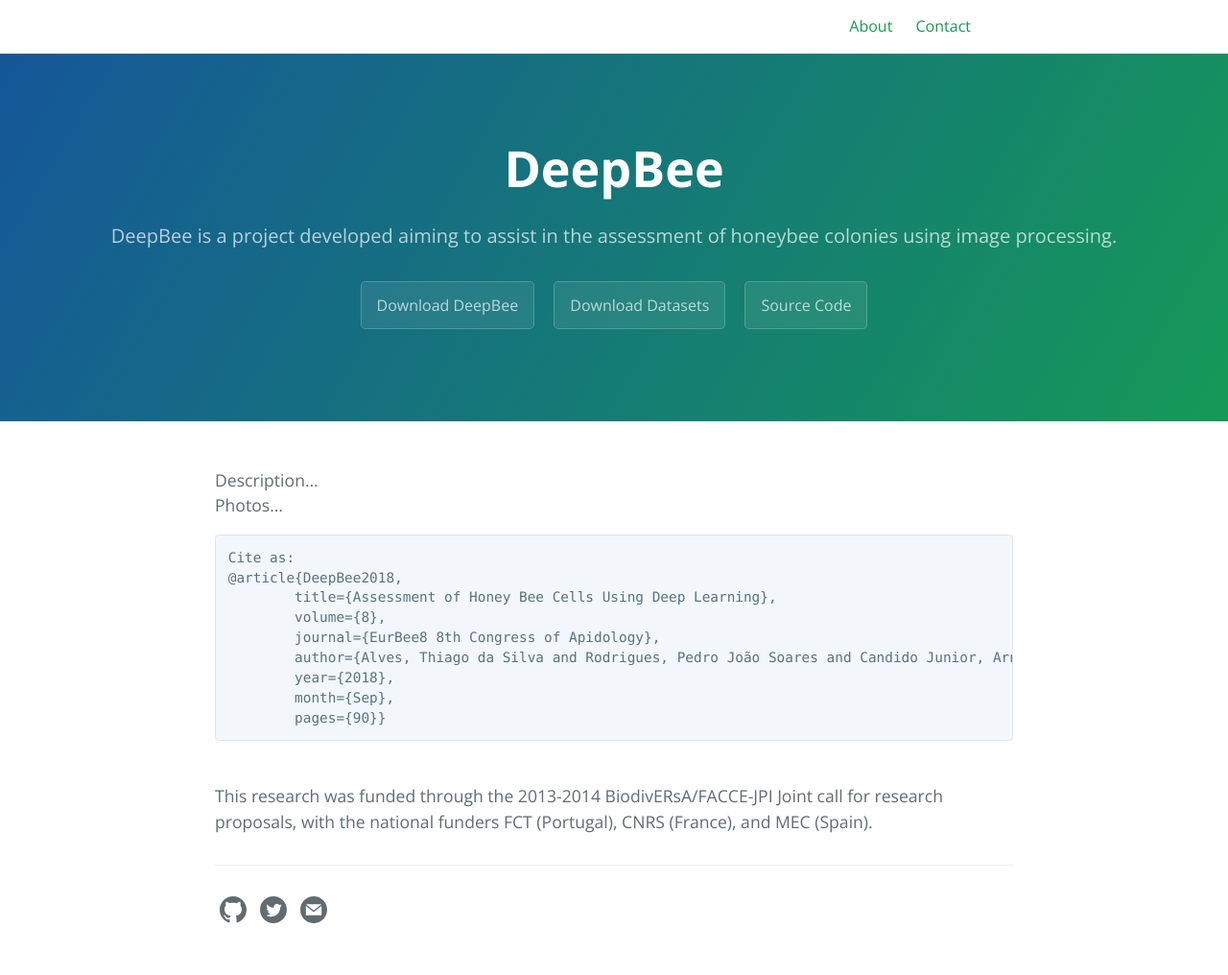
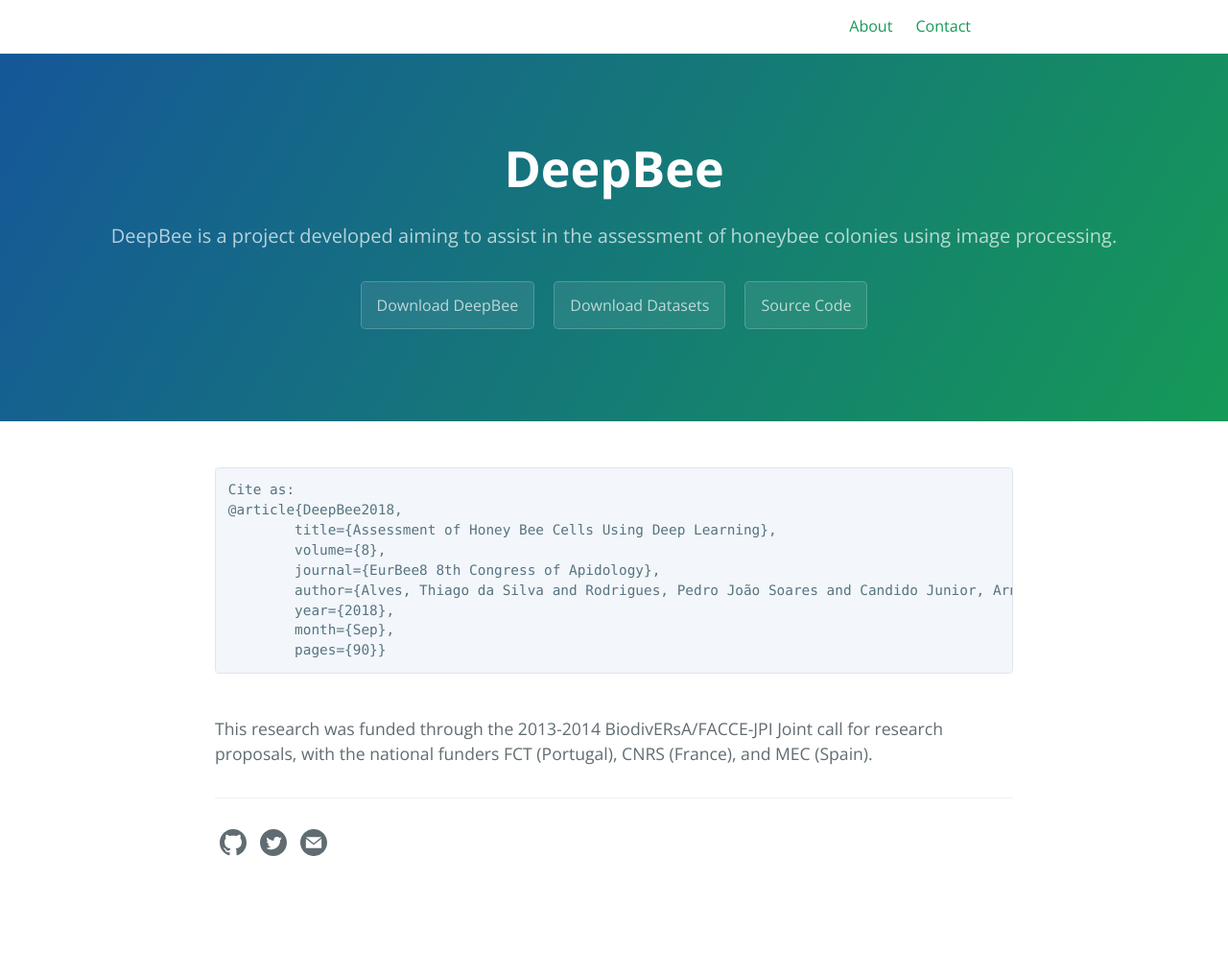
Before and after one commit to avsthiago/DeepBee, a Jekyll site: the page built from index.md, in a window 1280 px wide. Shown: the whole page at 96% size. Built offline with Jekyll 4.4.1, drawn with Linux system fonts in a browser that asks for light colours; after the commit the page ends 946 px from its top, so only the background shows below that.

Commit message:
Layout changed

````diff
--- a/index.md
+++ b/index.md
@@ -8,8 +8,6 @@
 layout: home
 ---
 
-Description...<br />
-Photos...
 
 ```
 Cite as:
````
